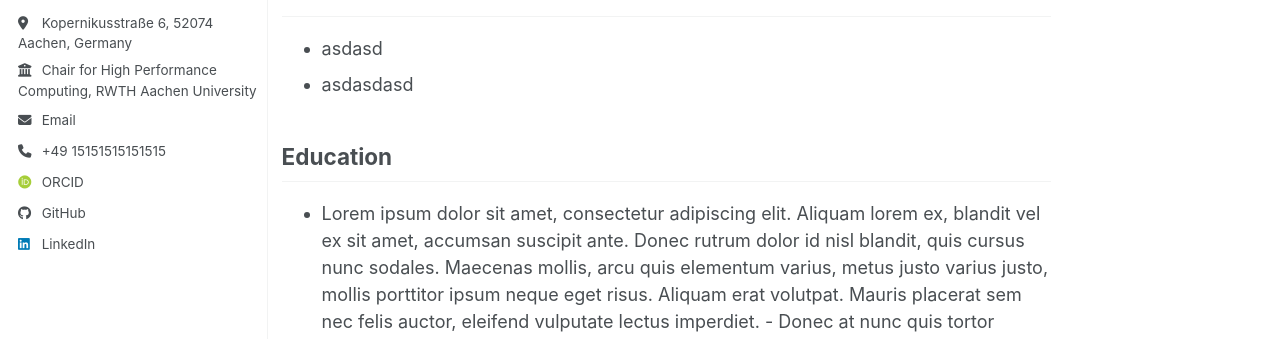
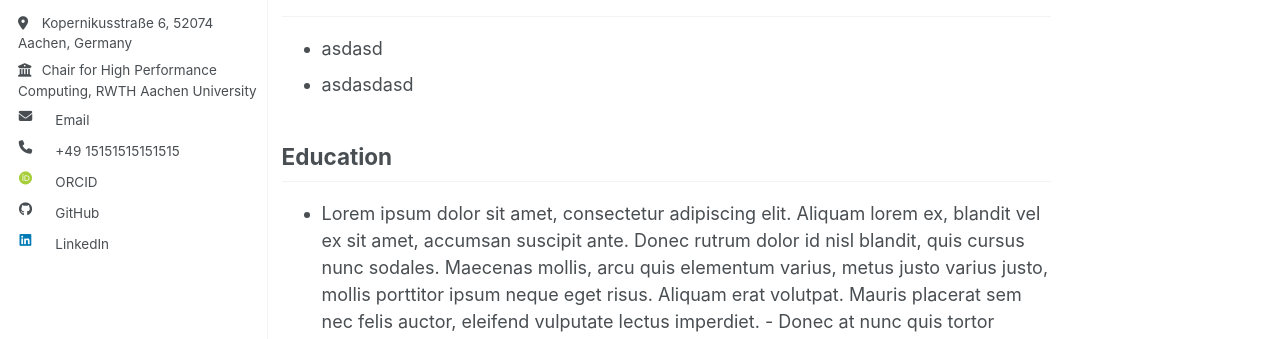
Before and after one commit to tomhilgers/tomhilgers.github.io, a Jekyll site: the page built from _pages/about.md, in a window 1280 px wide. Shown: the part 300-639 px from the top of the page. Built offline with Jekyll 4.4.1, drawn with Linux system fonts in a browser that asks for light colours; some web fonts are replaced; a script bundle is joined from its source files by our own code; library files that are not in the unit come from our copies.

Commit message:
Update _sidebar.scss

```diff
--- a/_sass/layout/_sidebar.scss
+++ b/_sass/layout/_sidebar.scss
@@ -311,7 +311,10 @@
   }
 
   a {
-    display: block;
+    display: flex;           // make icon + text a row
+  align-items: flex-start; // align icon with first line
+  gap: 0.5rem;             // space between icon and text
+  word-break: break-word;  // allow wrapping
     margin-bottom: 5px;
     padding-right: 5px;
     padding-top: 2px;
@@ -323,5 +326,9 @@
     &:hover {
       text-decoration: underline;
     }
+     i {
+  flex-shrink: 0;          // icon keeps its width
+  width: 1.2rem;           // fixed width for alignment
+}
   }
 }
```
